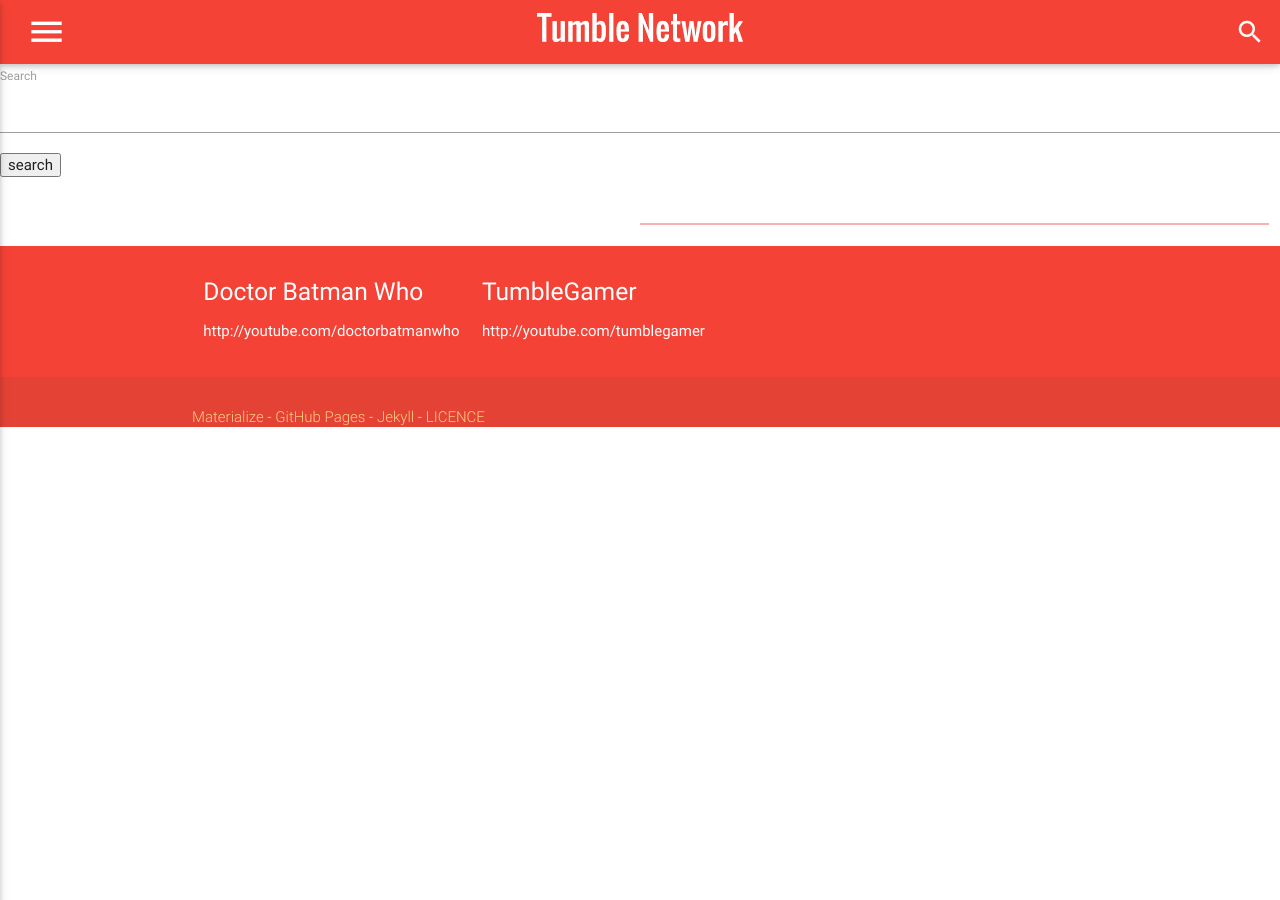
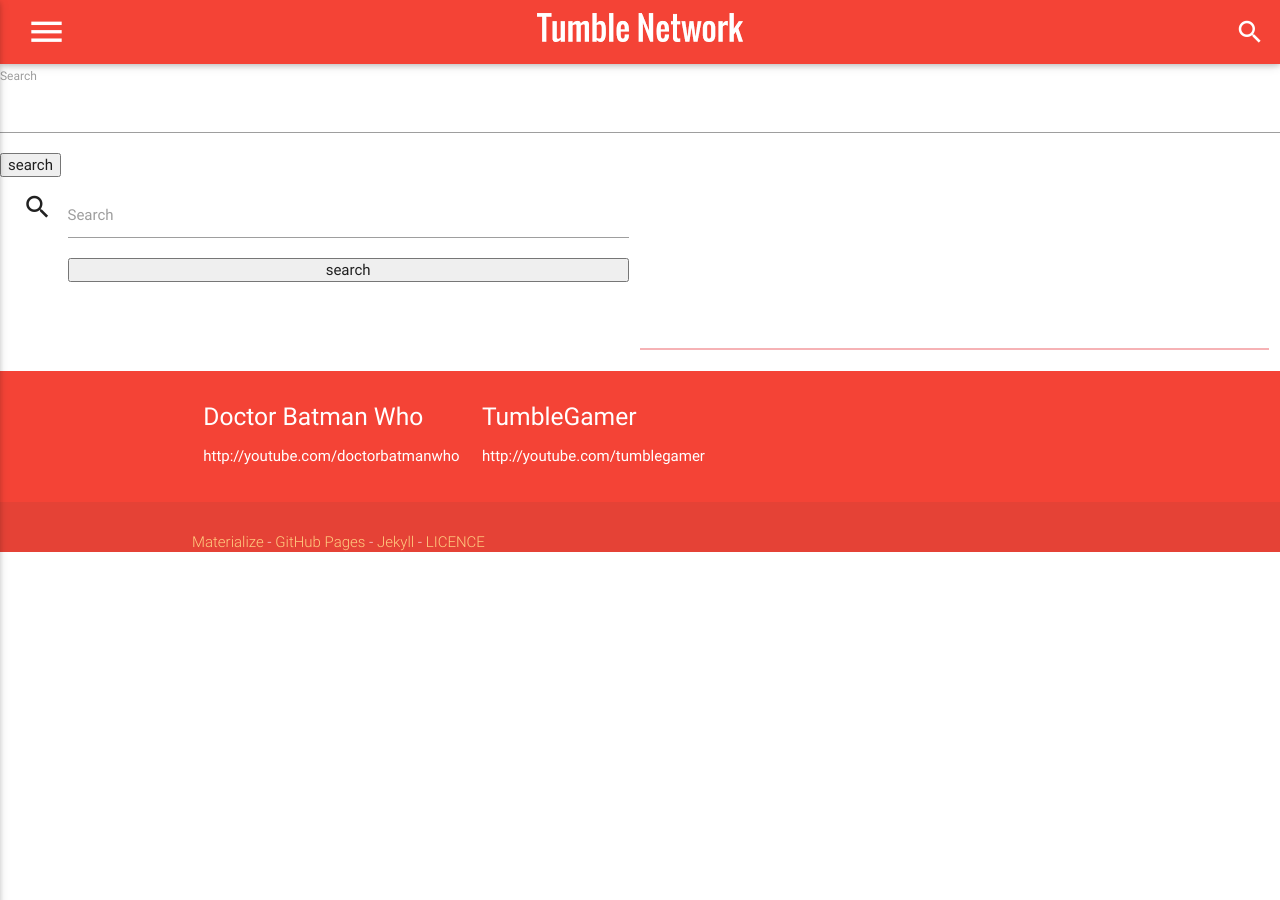
Before and after one commit to tumblenet/www.tumblenet.ga, a Jekyll site: the page built from search.html, in a window 1280 px wide. Built offline with Jekyll 4.4.1, drawn with Linux system fonts in a browser that asks for light colours; nearby versions of some CDN libraries; comment, search, counter and statistics services are not loaded.

Commit message:
beta search box

```diff
--- a/search.html
+++ b/search.html
@@ -6,6 +6,20 @@ layout: search
   <input type="text" id="search-box" name="q">
   <input type="submit" value="search">
 </form>
+
+<div class="row">
+    <form class="col s12" action="/search/" method="get">
+        <div class="input-field col s6">
+          <i class="material-icons prefix">search</i>
+          <label for="icon_prefix">Search</label>
+          <input type="text" id="search-box" name="q">
+          <input type="submit" value="search">
+        </div>
+      </div>
+    </form>
+  </div>
+
+
 
 <div class="row">
     <div class="col s12">
```
